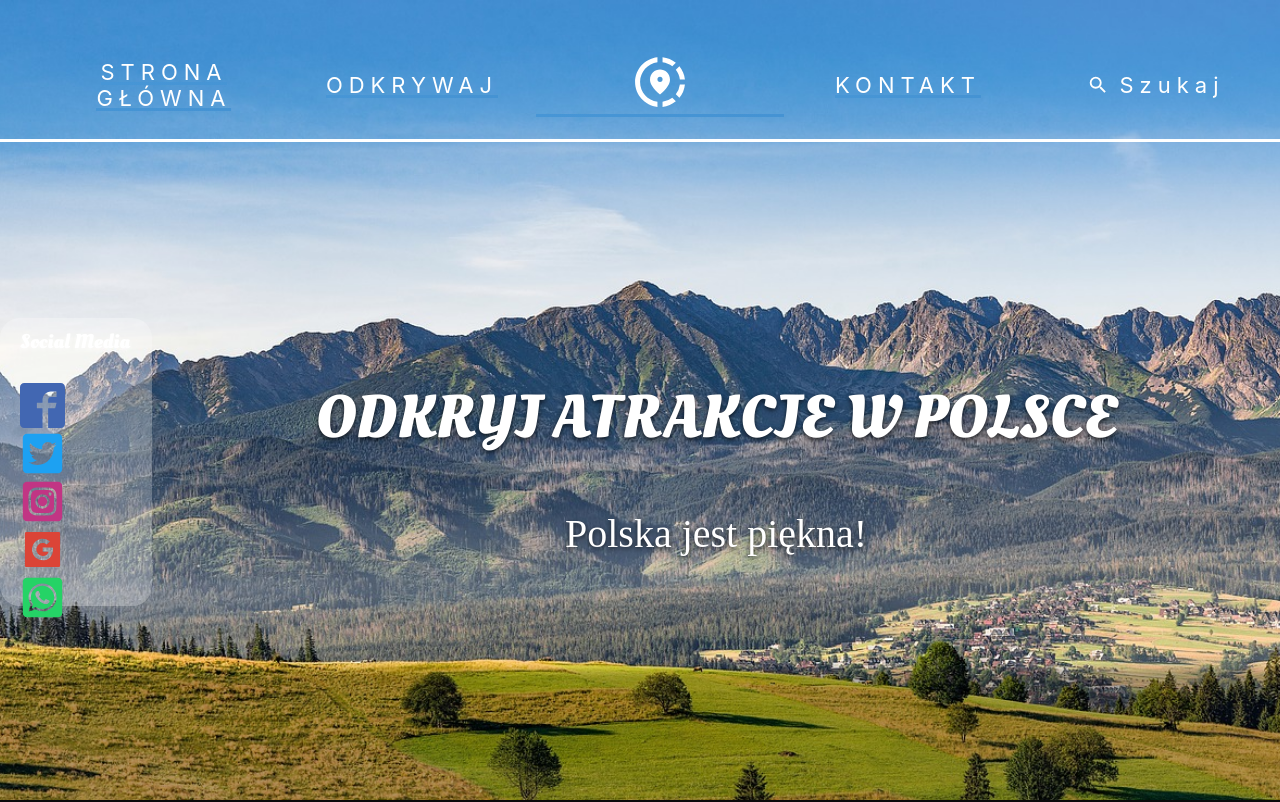
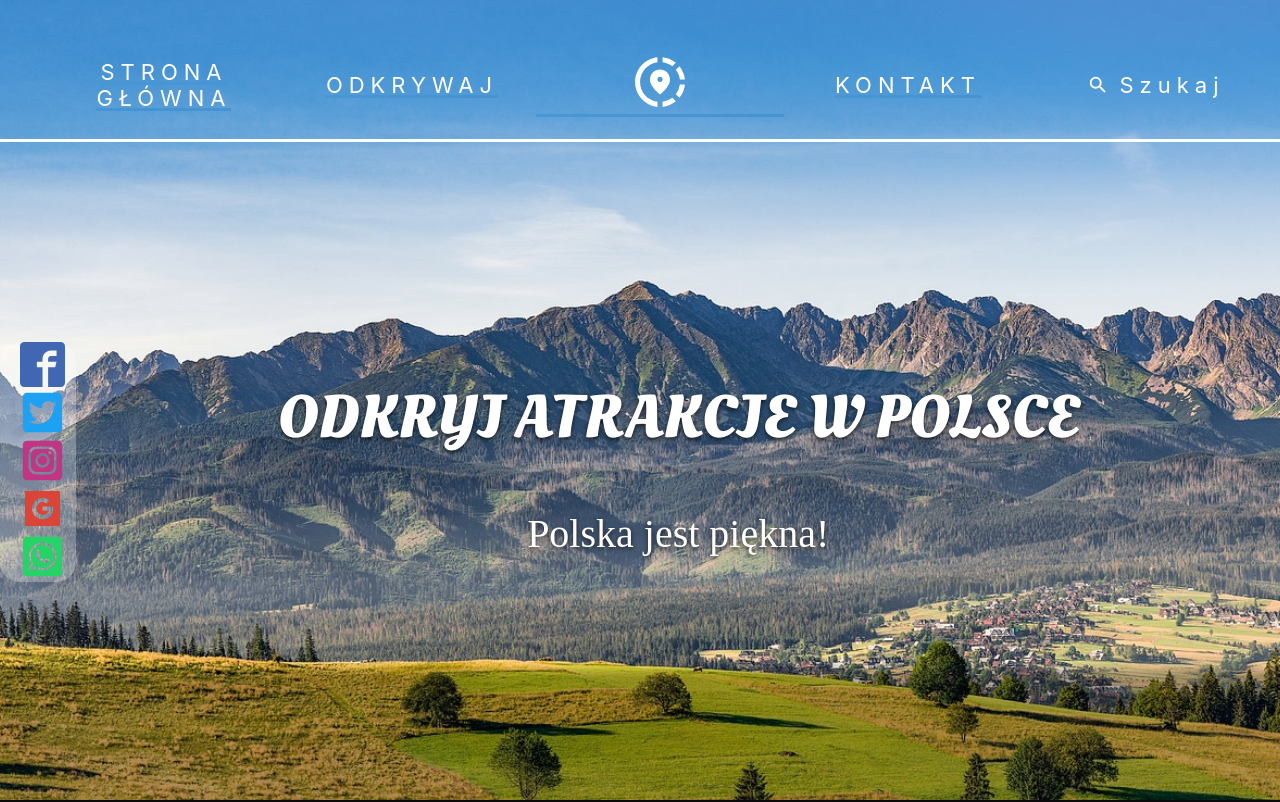
Before and after one commit to Bercikovy/Explore-Croatia, a React (Create React App) app in the folder explorepoland/: page / in a window 1280 px wide. Shown: the top 802 px of the page. Built offline with nearby package versions, Linux system fonts and the light colour scheme; a web font is replaced by a local one.

Commit message:
Social Media Component Update

```diff
--- a/explorepoland/src/Components/Footer.js
+++ b/explorepoland/src/Components/Footer.js
@@ -5,7 +5,8 @@ import Form from "./Form";
 
 export default function Footer() {
   return (
-    <section className="footerWrapper parallax">{/*<Form/>*/}
+    <section className="footerWrapper parallax">
+      {/*<Form/>*/}
       <ul>
         <li className="copyright">
           @ 2022 Explore Poland Wszelkie prawa zastrzeżone{" "}
--- a/explorepoland/src/Components/Header.js
+++ b/explorepoland/src/Components/Header.js
@@ -9,10 +9,6 @@ import { FaTwitterSquare } from "react-icons/fa";
 import { FaInstagramSquare } from "react-icons/fa";
 import { AiFillGoogleSquare } from "react-icons/ai";
 import { FaWhatsappSquare } from "react-icons/fa";
-
-
-
-
 
 export default function Header() {
   return (
@@ -38,21 +34,44 @@ export default function Header() {
         </ul>
       </nav>
       <div className="flexWrapper">
+        <div className="socialMedia">
 
-      <div className="socialMedia">
-          <span><h4>Social Media</h4></span>
-          <span><a href=""><ImFacebook2 color="#4267B2" fontSize="45px"/></a><p>Facebook</p></span>
-          <span><a href=""><FaTwitterSquare color="#1DA1F2" fontSize="45px"/></a><p>Twitter</p></span>
-          <span><a href=""><FaInstagramSquare color="#C13584" fontSize="45px"/></a><p>Instagram</p></span>
-          <span><a href=""><AiFillGoogleSquare color="#DB4437" fontSize="45px"/></a><p>Google</p></span>
-          <span><a href=""><FaWhatsappSquare color="#25D366" fontSize="45px"/></a><p>WhatsUp</p></span>
+          <span>
+            <a href="">
+              <ImFacebook2 color="#4267B2" fontSize="45px" />
+            </a>
+            <p>Facebook</p>
+          </span>
+          <span>
+            <a href="">
+              <FaTwitterSquare color="#1DA1F2" fontSize="45px" />
+            </a>
+            <p>Twitter</p>
+          </span>
+          <span>
+            <a href="">
+              <FaInstagramSquare color="#C13584" fontSize="45px" />
+            </a>
+            <p>Instagram</p>
+          </span>
+          <span>
+            <a href="">
+              <AiFillGoogleSquare color="#DB4437" fontSize="45px" />
+            </a>
+            <p>Google</p>
+          </span>
+          <span>
+            <a href="">
+              <FaWhatsappSquare color="#25D366" fontSize="45px" />
+            </a>
+            <p>WhatsUp</p>
+          </span>
+        </div>
 
-      </div>
-
-      <div className="contentWrapper">
-        <h1>ODKRYJ ATRAKCJE W POLSCE</h1>
-        <p>Polska jest piękna!</p>
-      </div>
+        <div className="contentWrapper">
+          <h1>ODKRYJ ATRAKCJE W POLSCE</h1>
+          <p>Polska jest piękna!</p>
+        </div>
       </div>
     </section>
   );
--- a/explorepoland/src/Stylesheets/Header.scss
+++ b/explorepoland/src/Stylesheets/Header.scss
@@ -1,4 +1,4 @@
-@mixin flexCenter{
+@mixin flexCenter {
   display: flex;
   justify-content: center;
   align-items: center;
@@ -16,7 +16,7 @@
   perspective: 1px;
   perspective-origin: center top;
   transform-style: preserve-3d;
-  box-shadow: inset 0 -150px 9px -20px rgba(0,0,0,0.3);
+  box-shadow: inset 0 -150px 9px -20px rgba(0, 0, 0, 0.3);
 
   .mainNavigation {
 
@@ -93,33 +93,34 @@
 
   }
 
-  .flexWrapper{
+  .flexWrapper {
     display: flex;
     flex-direction: row;
     align-items: center;
 
-    .socialMedia{
+    .socialMedia {
 
       display: flex;
       flex-direction: column;
-      height: 36vh;
+      height: 30vh;
       align-items: flex-start;
       justify-content: center;
       box-shadow: inset 0 0 2000px rgba(255, 255, 255, .5);
-      width: 150px;
+      width: 60px;
       border-radius: 20px;
       padding-left: 20px;
 
-      span:hover{
-        transition:  2s ease-out 100ms;
+      span:hover {
+        transition: 2s ease-out 100ms;
 
 
-            p{
+        p {
           display: block;
 
         }
       }
-      span{
+
+      span {
         display: flex;
         flex-direction: row;
         justify-content: center;
@@ -131,20 +132,15 @@
 
 
 
-        h4{
-          font-size: 20px;
-          font-family: 'Oleo Script', cursive;
-          text-shadow: 0 2px 5px rgba(255, 255, 255, 0.7);
-          font-weight: bold;
-        }
 
 
-        p{
+
+      p {
         display: flex;
         align-items: center;
         background-color: #075E54;
         height: 25px;
-          margin-left: 5px;
+        margin-left: 13px;
         padding: 10px;
         border-radius: 5px;
         display: none;
--- a/explorepoland/src/Stylesheets/MapHeader.scss
+++ b/explorepoland/src/Stylesheets/MapHeader.scss
@@ -1,4 +1,4 @@
-.mapheaderWrapper{
+.mapheaderWrapper {
     display: flex;
     justify-content: center;
     align-items: center;
@@ -12,4 +12,5 @@
     margin-bottom: 40px;
     font-family: 'Nuosu SIL', serif;
     text-shadow: 0 2px 5px rgb(0 0 0 / 70%);
+    margin-bottom: 0;
 }
```
Also changed, not shown: explorepoland/src/App.js (+10 -13 lines), explorepoland/src/Components/Atraction.js (+3 -8 lines), explorepoland/src/Components/MapHeader.js (+7 -9 lines), explorepoland/src/Stylesheets/Map.scss (+40 -21 lines). Lines whose indentation alone changed are shown as unchanged.
